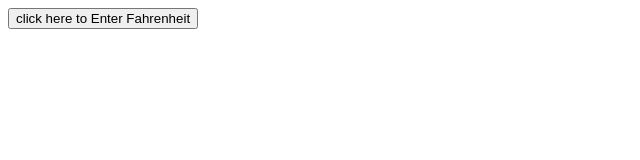
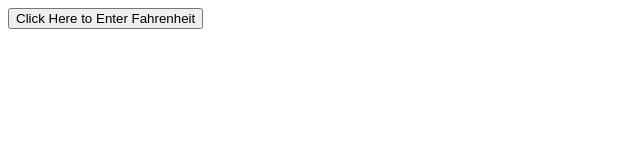
Before and after one commit to brodie2121/Vol-State-Courses, a plain HTML site: page Server side JS/convert_temps.html in a window 1280 px wide. Shown: the full height of the page, 0-640 px from the left. Drawn offline with Linux system fonts and the light colour scheme.

Commit message:
updating

```diff
--- a/Server side JS/convert_temps.html
+++ b/Server side JS/convert_temps.html
@@ -12,6 +12,6 @@
     </script>
   </head>
   <body>
-    <button onclick="temperature()">click here to Enter Fahrenheit</button>
+    <button onclick="temperature()">Click Here to Enter Fahrenheit</button>
   </body>
 </html>
```
